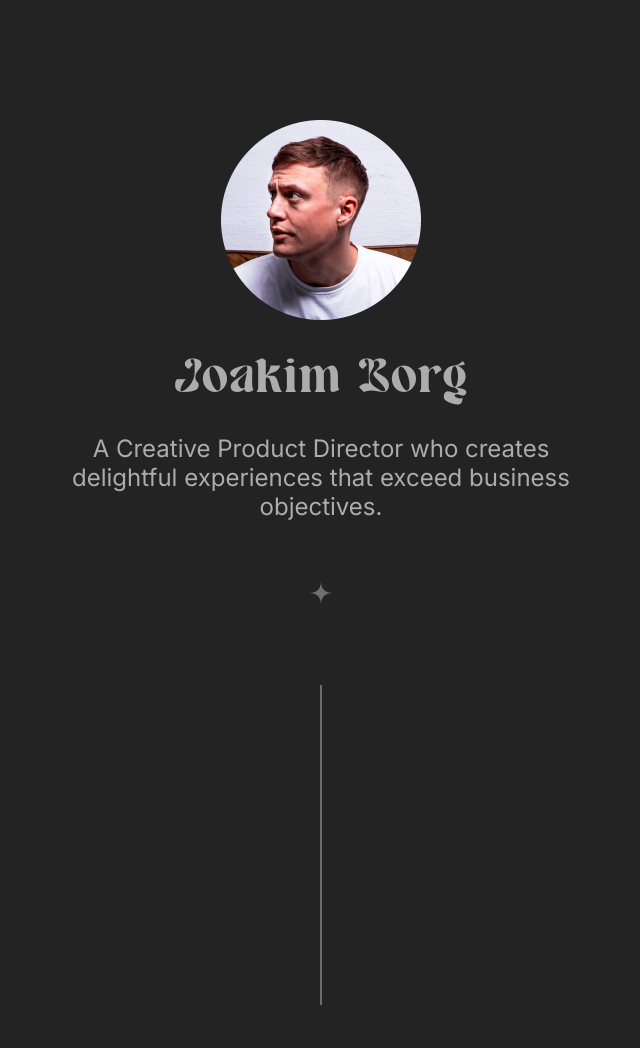
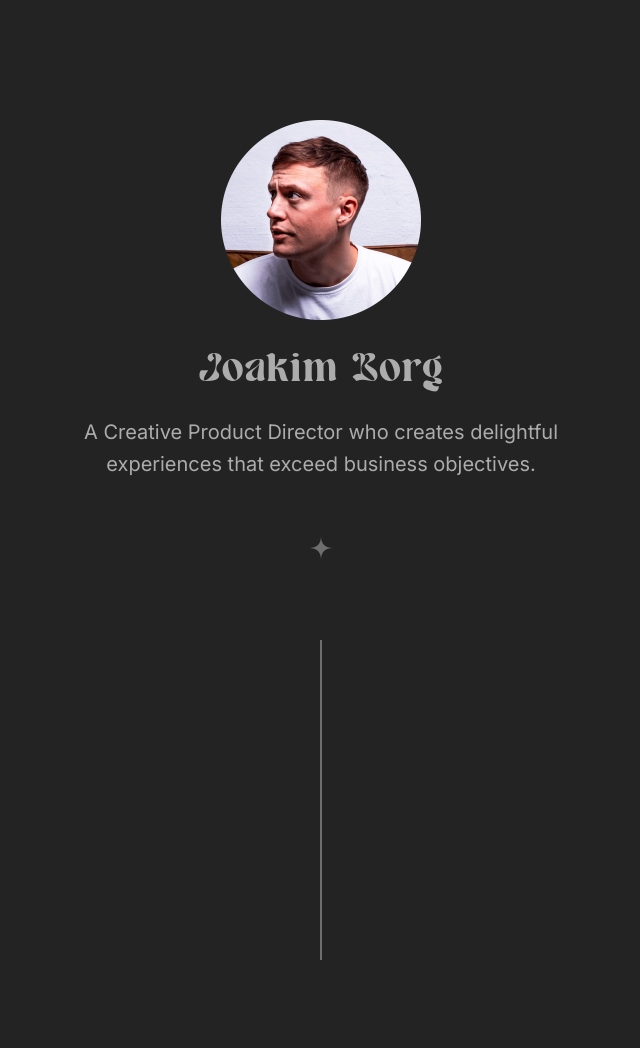
Before and after one commit to onehotdogstudio/portfolio, a plain HTML site: page index.html in a window 1280 px wide. Shown: the whole page, without its empty margins (319-959 px from the left). Drawn offline with Linux system fonts and the light colour scheme.

Commit message:
line hight

```diff
--- a/index.html
+++ b/index.html
@@ -2,7 +2,7 @@
 <html lang="en">
   <head>
     <meta charset="UTF-8">
-    <title>Joakim's Portfolio Site</title>
+    <title>Joakim's Portfolio</title>
 
     <link rel="stylesheet" href="styles.css">
     <link rel="preconnect" href="https://fonts.googleapis.com">
--- a/styles.css
+++ b/styles.css
@@ -46,13 +46,14 @@ body {
 h1 {
   font-family: 'breviary';
   font-weight: normal;
-  font-size: 48px;
+  font-size: 40px;
   color: #acacac;
 }
 
 h2 {
     font-family: 'inter';
     font-weight: normal;
-    font-size: 24px;
+    font-size: 20px;
+    line-height: 1.6;
     color: #acacac;
 }
```
